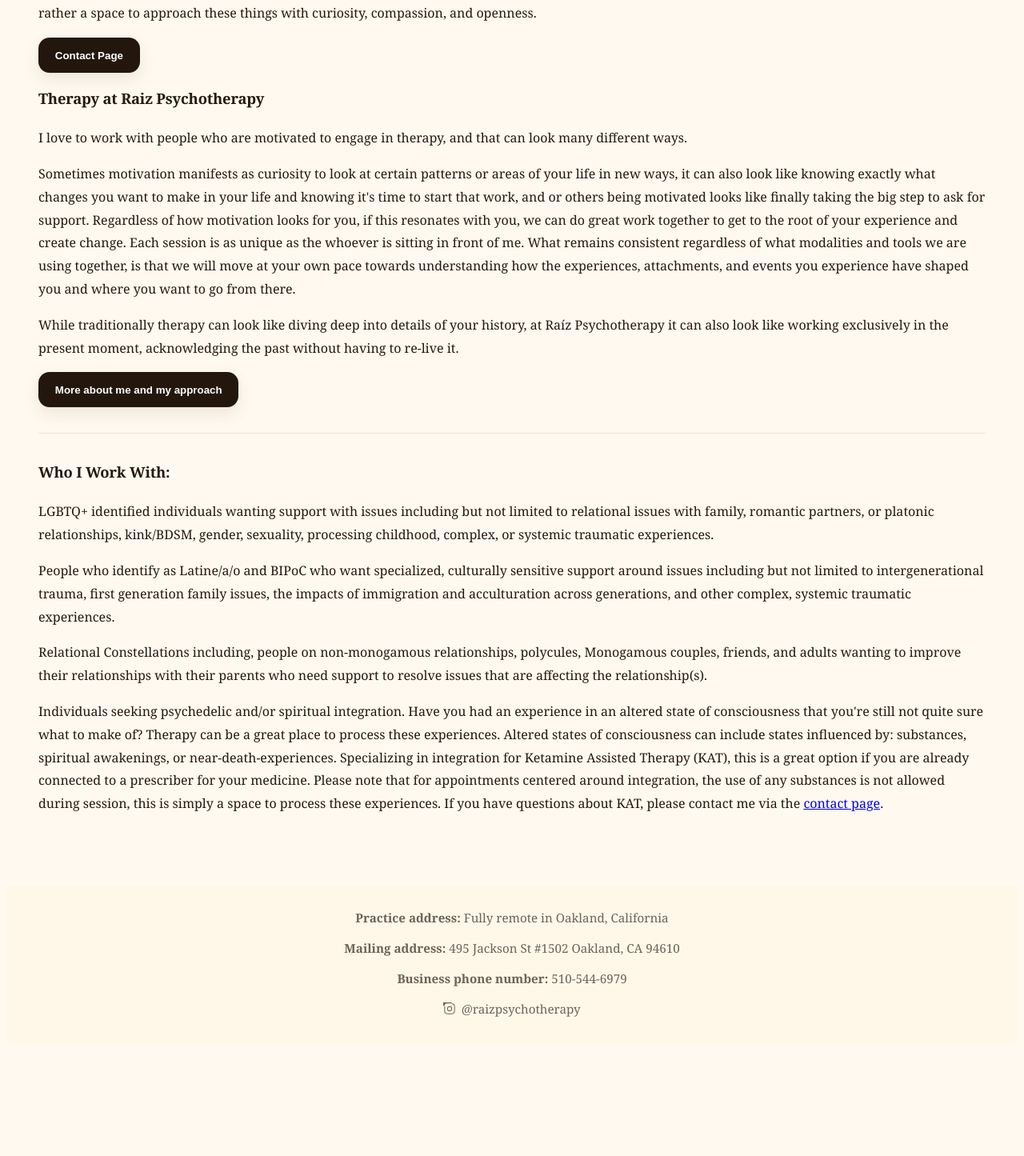
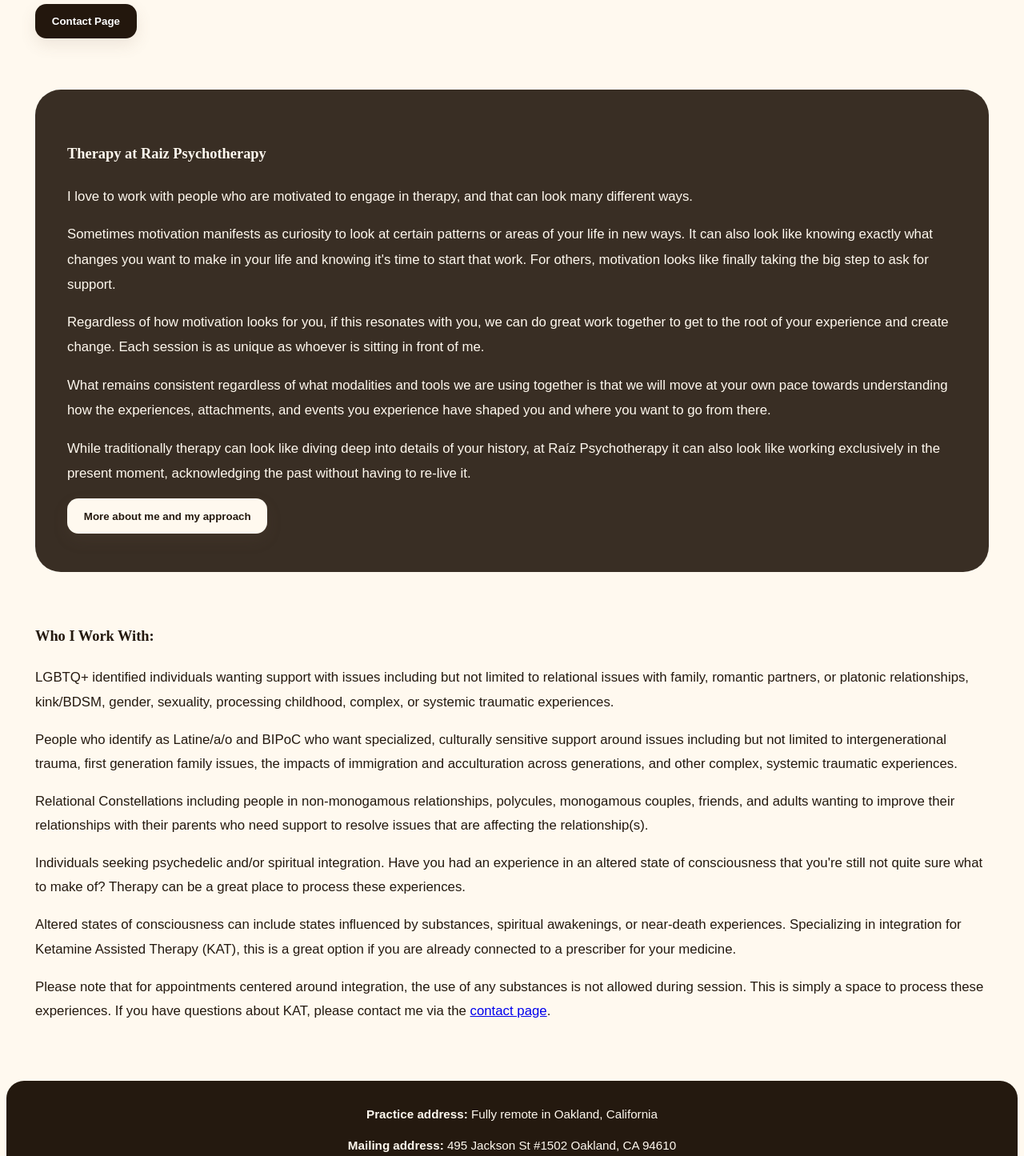
Before and after one commit to esmechant26/therapist_site, a React (Vite) app: page / in a window 1280 px wide. Shown: the part 785-2230 px from the top of the page at 80% size. Before the commit the page ends 2098 px from the top, so only its background shows below. Built offline with nearby package versions, Linux system fonts and the light colour scheme.

Commit message:
fixing srvicios translations

```diff
--- a/src/App.css
+++ b/src/App.css
@@ -48,119 +48,87 @@ html {
 body {
   background: var(--bg-main);
   color: var(--color-text);
-  font-family: "Source Serif 4", Georgia, serif;
-  line-height: 1.7;
+  font-family: "Source Sans 3", sans-serif;
+  line-height: 1.8;
+  font-size: 1.05rem;
+  overflow-x: hidden;
+}
+
+* {
+  box-sizing: border-box;
 }
 
 img {
-  border-radius: 0 !important;
+  border-radius: 0;
+  max-width: 100%;
 }
 
 .page-content {
-  padding-top: 6rem;
+  padding-top: 7.5rem;
 }
 
 /* ==========================================
-   HERO
+   MAIN CONTENT WRAPPER
 ========================================== */
 
-.hero {
-  position: relative;
-  max-width: 1000px;
-  margin: 0 auto;
-  padding: 7rem 2rem 3rem;
+.section-margin {
+  width: 100%;
+  max-width: 1200px;
+  margin: 1rem auto 0;
+  padding: 1.5rem 0.25rem;
+}
+
+/* ==========================================
+   TYPOGRAPHY
+========================================== */
+
+h1,
+h2,
+h3,
+h4,
+.hero-title,
+.section-title {
+  font-family: "Cormorant Garamond", serif;
+  font-weight: 500;
   color: var(--color-text);
 }
 
-.hero::before {
-  content: "";
-  position: absolute;
-  inset: 0;
-
-  background: radial-gradient(circle at top left, rgba(181, 122, 97, 0.08), transparent 45%);
-
-  pointer-events: none;
+.section-title {
+  margin: 0 0 1.5rem;
+  font-size: clamp(2.2rem, 4vw, 3rem);
+  line-height: 1.05;
 }
 
-.eyebrow {
-  margin: 0;
-  color: var(--terracotta);
-  font-size: 0.85rem;
-  font-weight: 700;
-  letter-spacing: 0.12em;
-  text-transform: uppercase;
-}
-
-.hero-title {
-  margin: 1rem 0;
-  font-family: "Cormorant Garamond", Georgia, serif;
-  font-size: clamp(3rem, 6vw, 5rem);
-  line-height: 0.95;
-  font-weight: 500;
-}
-
-.lead {
-  margin: 1.5rem 0;
-  color: var(--color-muted);
-  font-size: 1.1rem;
-  line-height: 1.9;
-}
-
-/* ==========================================
-   SECTIONS
-========================================== */
-
-.section-grid {
-  display: grid;
-  gap: 1.5rem;
-}
-
-.section-title {
-  margin: 0;
-  font-family: "Cormorant Garamond", Georgia, serif;
-  font-size: clamp(2.2rem, 4vw, 3rem);
-  line-height: 1.05;
-  font-weight: 500;
+.section-subtitle {
+  margin: 1rem 0 1.25rem;
+  font-size: 1.15rem;
+  font-weight: 600;
 }
 
 .text-center {
   text-align: center;
 }
 
-.section-subtitle {
-  margin-top: 1rem;
-  margin-bottom: 1.25rem;
-  font-size: 1.15rem;
-  font-weight: 600;
-  letter-spacing: -0.01em;
-  color: var(--color-text);
-}
-
-.section-copy,
-.section-copy p,
-.section-copy li {
+.section-copy {
   margin-bottom: 1rem;
   line-height: 1.8;
   color: var(--color-text);
 }
 
-.section-copy ul {
-  margin-left: 1.4rem;
-  list-style: disc;
-}
-
-.section-card-grid {
-  display: grid;
-  gap: 2rem;
-  grid-template-columns: repeat(auto-fit, minmax(260px, 1fr));
-}
+/* ==========================================
+   HOME INTRO
+========================================== */
 
 .home-intro-grid {
   display: grid;
-  gap: 2rem;
   grid-template-columns: minmax(280px, 1fr) 320px;
+  gap: 2.5rem;
   align-items: start;
-  margin-top: 2rem;
+  margin-top: 3rem;
+}
+
+.home-intro-copy {
+  min-width: 0;
 }
 
 .home-intro-image {
@@ -170,14 +138,7 @@ img {
 .home-intro-image img {
   width: 100%;
   display: block;
-  height: auto;
   object-fit: cover;
-  border-radius: var(--card-radius);
-  box-shadow: var(--card-shadow);
-}
-
-.home-intro-image:hover .home-hero-credit {
-  opacity: 1;
 }
 
 @media (max-width: 900px) {
@@ -186,42 +147,84 @@ img {
   }
 }
 
-.faq-answer {
-  margin-top: 0;
+/* ==========================================
+   INVERTED SECTION
+========================================== */
+
+.invert-section {
+  width: 100%;
+
+  background: rgba(36, 25, 15, 0.9);
+
+  color: var(--bg-main);
+
+  margin: 4rem 0;
+
+  padding: 3rem 2.5rem;
+
+  border-radius: var(--card-radius);
 }
 
-.section-rule {
-  margin: 2rem 0;
-  border: none;
-  border-top: 1px solid var(--muted-border);
+.invert-section h2,
+.invert-section h3,
+.invert-section .section-title,
+.invert-section .section-subtitle,
+.invert-section .section-copy,
+.invert-section .section-copy p,
+.invert-section .section-copy li {
+  color: var(--bg-main);
 }
 
-.section-card-grid {
-  display: grid;
-  gap: 2rem;
-  grid-template-columns: repeat(auto-fit, minmax(260px, 1fr));
+.invert-section .section-copy {
+  line-height: 1.85;
 }
 
-.faq-item {
-  margin-bottom: 1.5rem;
+.invert-section .small-cta {
+  background: var(--bg-main);
+
+  color: var(--color-text);
 }
 
-.faq-question {
-  font-style: italic;
-  margin-bottom: 0.5rem;
+.invert-section .small-cta:hover {
+  background: var(--bg-soft);
 }
 
-.faq-answer {
-  margin-top: 0;
+/* ==========================================
+   CARDS
+========================================== */
+
+.card {
+  background: transparent;
+
+  border: none;
+
+  box-shadow: none;
+
+  border-radius: 0;
 }
 
-.section-margin {
-  margin-top: 5rem;
+.card-padding-1 {
+  padding: 1.25rem;
 }
 
-.section-margin-bottom {
-  margin-top: 3rem;
-  margin-bottom: 3rem;
+.card-padding-2 {
+  padding: 2.5rem;
+}
+
+/* ==========================================
+   MOBILE
+========================================== */
+
+@media (max-width: 600px) {
+  .section-margin {
+    padding: 2rem 1.25rem;
+  }
+
+  .invert-section {
+    padding: 2rem 1.25rem;
+
+    border-radius: 22px;
+  }
 }
 
 /* ==========================================
@@ -364,11 +367,7 @@ img {
   margin: 1rem 0 0.75rem;
 }
 
-.about-training hr,
-.about-the-practice hr,
-.about-body hr {
-  margin: 0;
-}
+/* Unified hr styling is handled by the global hr rule above */
 
 @media (max-width: 840px) {
   .about-hero-row {
@@ -454,9 +453,11 @@ img {
 }
 
 .site-footer {
-  background: var(--bg-soft);
+  background: var(--color-text);
+  color: var(--bg-main);
   padding: 1.75rem 0;
   margin-top: 2rem;
+  border-radius: 22px;
 }
 
 .footer-content {
@@ -465,10 +466,14 @@ img {
   padding: 0 1.5rem;
   display: grid;
   gap: 0.75rem;
-  color: var(--color-muted);
+  color: var(--bg-main);
   font-size: 0.95rem;
   text-align: center;
   justify-items: center;
+}
+
+.footer-content a {
+  color: var(--bg-main);
 }
 
 .footer-content p {
@@ -481,14 +486,6 @@ img {
 
 .section-block:last-child {
   margin-bottom: 0;
-}
-
-.servicios-hero {
-  background: var(--bg-card);
-  border: 1px solid var(--border);
-  border-radius: var(--card-radius);
-  box-shadow: var(--card-shadow);
-  margin-bottom: 2rem;
 }
 
 .servicios-hero-grid {
@@ -556,9 +553,11 @@ img {
 }
 
 .servicios-card-grid {
-  display: grid;
+  display: flex;
+  flex-wrap: wrap;
   gap: 1.75rem;
-  grid-template-columns: repeat(auto-fit, minmax(280px, 1fr));
+  /* center the cards; using flex-wrap ensures partial rows center properly */
+  justify-content: center;
   margin-top: 1.5rem;
 }
 
@@ -571,6 +570,8 @@ img {
   transition:
     transform 200ms ease,
     box-shadow 200ms ease;
+  /* fixed card width so cards line up and center correctly */
+  flex: 0 0 320px;
 }
 
 .service-card:hover {
--- a/src/pages/index.jsx
+++ b/src/pages/index.jsx
@@ -1,32 +1,32 @@
 import React from "react";
 import { useNavigate, Link } from "react-router-dom";
-// import heroImage from "../assets/index-anna-shvets.jpg";
 import headshot3 from "../assets/headshot3.jpg";
 
 function Home() {
   const navigate = useNavigate();
+
   return (
     <main>
       <section className="section-margin">
-        <div className="card card-padding-2">
         <h2 className="section-title text-center">There is always room to grow more and more authentically you!</h2>
+
         <p className="section-subtitle text-center">Affirming, authentic virtual therapy services for individuals who identify as LGBTQ+, BIPOC or Latine and for couples in California.</p>
-          {/* <section className="home-hero">
-            <img src={heroImage} alt="Two hands reaching out to eachother" className="home-hero-image" />
-            <span className="home-hero-credit">Image by Anna Shvets</span>
-          </section> */}
+
         <section className="home-intro-grid">
           <div className="home-intro-copy">
             <p className="section-copy">Thank you for being here and welcome!</p>
+
             <p className="section-copy">
               My name is Aleida Moreno and I am a Licensed Marriage and Family Therapist (LMFT 162743) in the Bay Area, offering virtual therapy services across California.
             </p>
+
             <p className="section-copy">
               I deeply enjoy working with the communities that I am a part of myself. This passion is fueled from the many years spent seeking quality mental health services that also made me feel
               seen and understood within my identities and life experiences and strive to be someone that the people can feel that way around as they embark on their healing journeys.
             </p>
+
             <p className="section-copy">
-                I draw from a variety of modalities for my work because no two people experience any given moment the same way, I believe that the space for healing therapy provides should also be
+              I draw from a variety of modalities for my work because no two people experience any given moment the same way. I believe that the space for healing therapy provides should also be
               individualized to each unique experience. For me, the therapy space is not one for pathologizing behaviors, thoughts, or experiences but rather a space to approach these things with
               curiosity, compassion, and openness.
             </p>
@@ -35,20 +35,34 @@ function Home() {
               Contact Page
             </button>
           </div>
+
           <div className="home-intro-image">
             <img src={headshot3} alt="Aleida Moreno smiling" />
+
             <span className="home-hero-credit">Image by Jaq Cieslak</span>
           </div>
         </section>
+
+        <section className="invert-section">
           <h3 className="section-subtitle">Therapy at Raiz Psychotherapy</h3>
+
           <p className="section-copy">I love to work with people who are motivated to engage in therapy, and that can look many different ways.</p>
+
           <p className="section-copy">
-            Sometimes motivation manifests as curiosity to look at certain patterns or areas of your life in new ways, it can also look like knowing exactly what changes you want to make in your life
-            and knowing it's time to start that work, and or others being motivated looks like finally taking the big step to ask for support. Regardless of how motivation looks for you, if this
-            resonates with you, we can do great work together to get to the root of your experience and create change. Each session is as unique as the whoever is sitting in front of me. What remains
-            consistent regardless of what modalities and tools we are using together, is that we will move at your own pace towards understanding how the experiences, attachments, and events you
-            experience have shaped you and where you want to go from there.
+            Sometimes motivation manifests as curiosity to look at certain patterns or areas of your life in new ways. It can also look like knowing exactly what changes you want to make in your life
+            and knowing it's time to start that work. For others, motivation looks like finally taking the big step to ask for support.
           </p>
+
+          <p className="section-copy">
+            Regardless of how motivation looks for you, if this resonates with you, we can do great work together to get to the root of your experience and create change. Each session is as unique as
+            whoever is sitting in front of me.
+          </p>
+
+          <p className="section-copy">
+            What remains consistent regardless of what modalities and tools we are using together is that we will move at your own pace towards understanding how the experiences, attachments, and
+            events you experience have shaped you and where you want to go from there.
+          </p>
+
           <p className="section-copy">
             While traditionally therapy can look like diving deep into details of your history, at Raíz Psychotherapy it can also look like working exclusively in the present moment, acknowledging the
             past without having to re-live it.
@@ -57,30 +71,39 @@ function Home() {
           <button className="small-cta" onClick={() => navigate("/about")}>
             More about me and my approach
           </button>
-
-          <hr className="section-rule" />
+        </section>
 
         <h3 className="section-subtitle">Who I Work With:</h3>
+
         <p className="section-copy">
           LGBTQ+ identified individuals wanting support with issues including but not limited to relational issues with family, romantic partners, or platonic relationships, kink/BDSM, gender,
           sexuality, processing childhood, complex, or systemic traumatic experiences.
         </p>
+
         <p className="section-copy">
           People who identify as Latine/a/o and BIPoC who want specialized, culturally sensitive support around issues including but not limited to intergenerational trauma, first generation family
           issues, the impacts of immigration and acculturation across generations, and other complex, systemic traumatic experiences.
         </p>
+
         <p className="section-copy">
-            Relational Constellations including, people on non-monogamous relationships, polycules, Monogamous couples, friends, and adults wanting to improve their relationships with their parents
-            who need support to resolve issues that are affecting the relationship(s).
+          Relational Constellations including people in non-monogamous relationships, polycules, monogamous couples, friends, and adults wanting to improve their relationships with their parents who
+          need support to resolve issues that are affecting the relationship(s).
         </p>
+
         <p className="section-copy">
-            Individuals seeking psychedelic and/or spiritual integration. Have you had an experience in an altered state of consciousness that you're still not quite sure what to make of? Therapy can
-            be a great place to process these experiences. Altered states of consciousness can include states influenced by: substances, spiritual awakenings, or near-death-experiences. Specializing
-            in integration for Ketamine Assisted Therapy (KAT), this is a great option if you are already connected to a prescriber for your medicine. Please note that for appointments centered around
-            integration, the use of any substances is not allowed during session, this is simply a space to process these experiences. If you have questions about KAT, please contact me via the{" "}
-            <Link to="/contact">contact page</Link>.
+          Individuals seeking psychedelic and/or spiritual integration. Have you had an experience in an altered state of consciousness that you're still not quite sure what to make of? Therapy can be
+          a great place to process these experiences.
         </p>
-        </div>
+
+        <p className="section-copy">
+          Altered states of consciousness can include states influenced by substances, spiritual awakenings, or near-death experiences. Specializing in integration for Ketamine Assisted Therapy (KAT),
+          this is a great option if you are already connected to a prescriber for your medicine.
+        </p>
+
+        <p className="section-copy">
+          Please note that for appointments centered around integration, the use of any substances is not allowed during session. This is simply a space to process these experiences. If you have
+          questions about KAT, please contact me via the <Link to="/contact">contact page</Link>.
+        </p>
       </section>
     </main>
   );
```
Also changed, not shown: src/pages/about.jsx (+3 -4 lines), src/pages/servicios.jsx (+14 -36 lines). Lines whose indentation alone changed are shown as unchanged.
